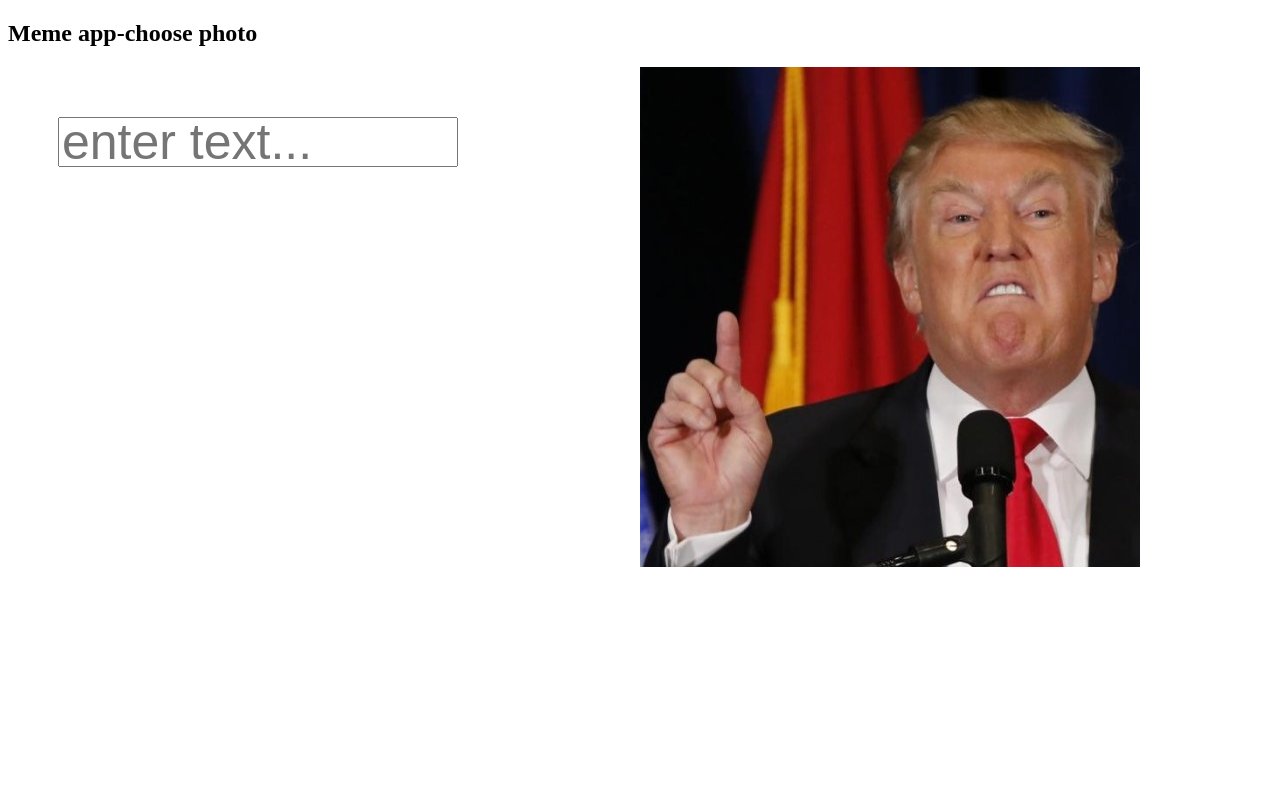
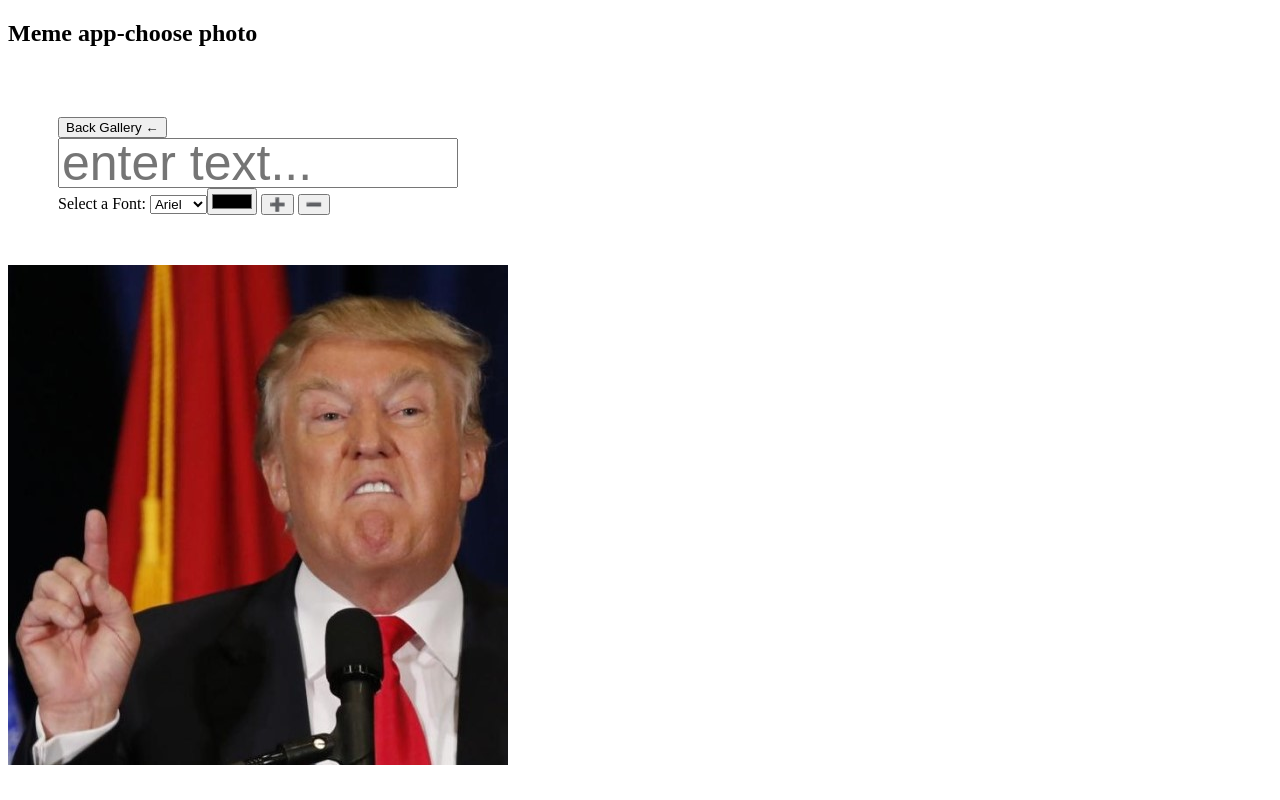
Before and after one commit to sharonbash26/memeApp, a plain HTML site: page index.html in a window 1280 px wide. Both pictures are taken after a click on the picture 258 px from the left and 316 px from the top of the page. Drawn offline with Linux system fonts and the light colour scheme.

Commit message:
Add files via upload

```diff
--- a/css/meme.css
+++ b/css/meme.css
@@ -20,5 +20,5 @@ img {
 #my-text {
     height: 50px;
     width: 400px;
-    font-size: 50px;
+    /* font-size: 50px; */
 }
--- a/index.html
+++ b/index.html
@@ -15,12 +15,24 @@
     </section>
 
     <div class="part2">
+
         <section class="editor">
-            <input type="text" id="my-text"  placeholder="enter text... " style="display: none;">
+            <button class="backGallery" onclick="goBack()">Back Gallery ←</button>
+            <input type="text" id="my-text" placeholder="enter text... " style="display: none; font-size: 50px;>
+            <label for="fontSelector">Select a Font:</label>
+            <select id="fontSelector">
+                <option value="font-name-1">Ariel</option>
+                <option value="font-name-2">David</option>
+
+                <input type="color" id="textColorPicker" value="#000000" oninput="handleColorInput(this.value)">
+                <button class="increaseFontSizeBtn" onclick="onIncreaseFontSize()">➕</button>
+                <button class="decreaseFontSizeBtn" onclick="onDecreaseFontSize()">➖</button>
+
+            </select>
         </section>
 
         <div class="canvas-continer">
-            <canvas id="my-canvas"  width="500" height="500">
+            <canvas id="my-canvas" width="500" height="500">
             </canvas>
         </div>
     </div>
--- a/js/memeController.js
+++ b/js/memeController.js
@@ -12,15 +12,52 @@ function renderMeme() {
 }
 
 function goToEditor(imgId) {
-    document.getElementById("my-text").style.display = "block"
-    var gallerySection = document.querySelector(".gallery")
-    gallerySection.style.display = "none"
-  console.log(imgId)
-  var strHTML=`<img src="imgs1/${imgId}.jpg">`
-  document.querySelector(".canvas-continer").innerHTML=strHTML
+    var elPart2 = document.querySelector(".part2")
+    elPart2.style.display = "block"
+    var elGallerySection = document.querySelector(".gallery")
+    elGallerySection.style.display = "none"
+    console.log(imgId)
+    var strHTML = `<img src="imgs1/${imgId}.jpg">`
+    document.querySelector(".canvas-continer").innerHTML = strHTML
+    var elTextEdit = document.getElementById("my-text")
+    elTextEdit.style.display = 'block'
+}
 
+function goBack() {
+    var elPart2 = document.querySelector(".part2")
+    elPart2.style.display = "none"
+    var elGallerySection = document.querySelector(".gallery")
+    elGallerySection.style.display = "block"
+}
+function onIncreaseFontSize() {
+    var elText = document.getElementById("my-text")
+    var fontSize = elText.style.fontSize
+    var fontSizeNumric = parseFloat(fontSize)
+    var elBtnIncrease = document.querySelector(".increaseFontSizeBtn")
+    elBtnIncrease.addEventListener("click", () => {
+        fontSizeNumric++
+        elText.style.fontSize = fontSizeNumric + 'px'
+        console.log('nu', fontSizeNumric)
+    })
+}
 
+function onDecreaseFontSize() {
+    console.log('d')
+    var elText = document.getElementById("my-text")
+    var fontSize = elText.style.fontSize
+    var fontSizeNumric = parseFloat(fontSize)
+    var elBtnIncrease = document.querySelector(".decreaseFontSizeBtn")
+    elBtnIncrease.addEventListener("click", () => {
+        fontSizeNumric--
+        elText.style.fontSize = fontSizeNumric + 'px'
+        console.log('nu', fontSizeNumric)
+    })
+}
+
+function handleColorInput(selectColor) {
+    console.log('sel',selectColor)
+    var elText = document.getElementById("my-text")
+    elText.style.color = selectColor
 
 }
-
 //update sharon
--- a/js/services/memeService.js
+++ b/js/services/memeService.js
@@ -46,3 +46,7 @@ function getMeme(){
 function getImgs() {
     return gImgs
 }
+
+function setLineTxt(){
+
+}
--- a/js/services/utilService.js
+++ b/js/services/utilService.js
@@ -2,4 +2,4 @@
 
 
 
-//update for 16////
+//update for 21!!!!!!!!!!!!!!!!!!!!////
```
